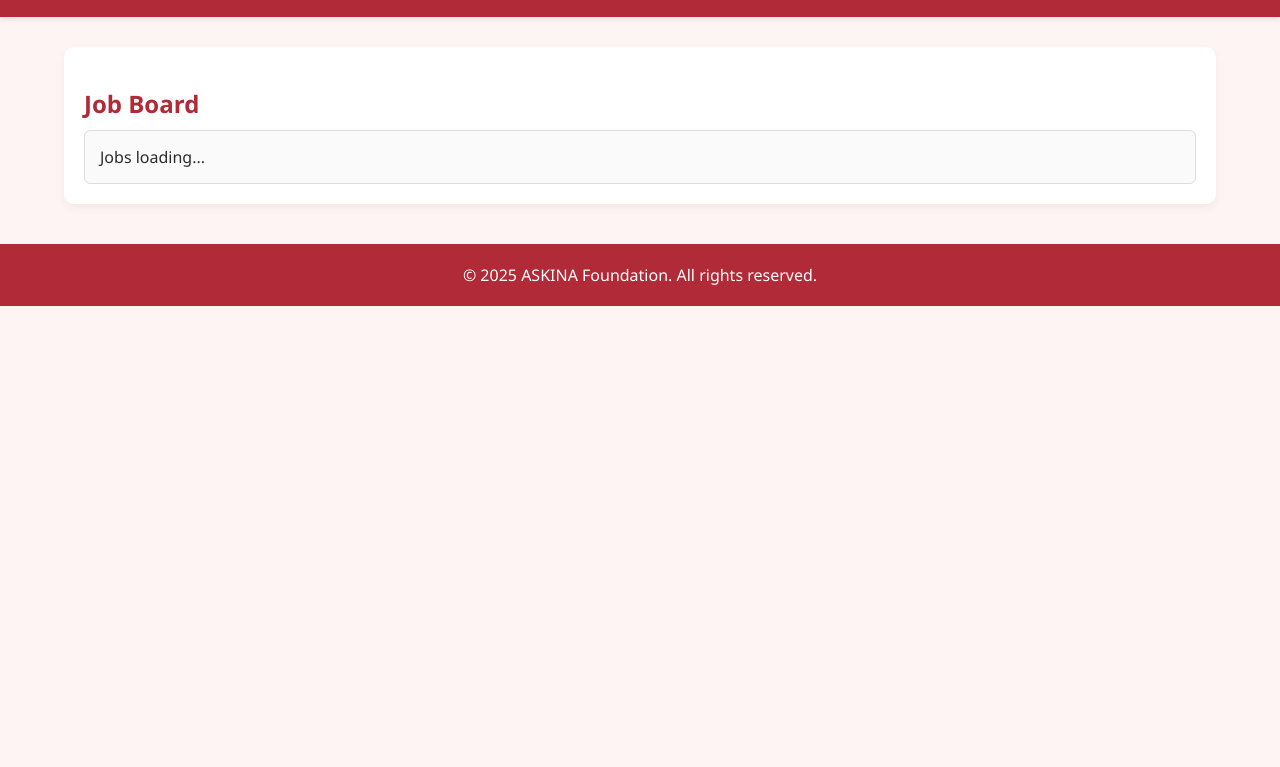
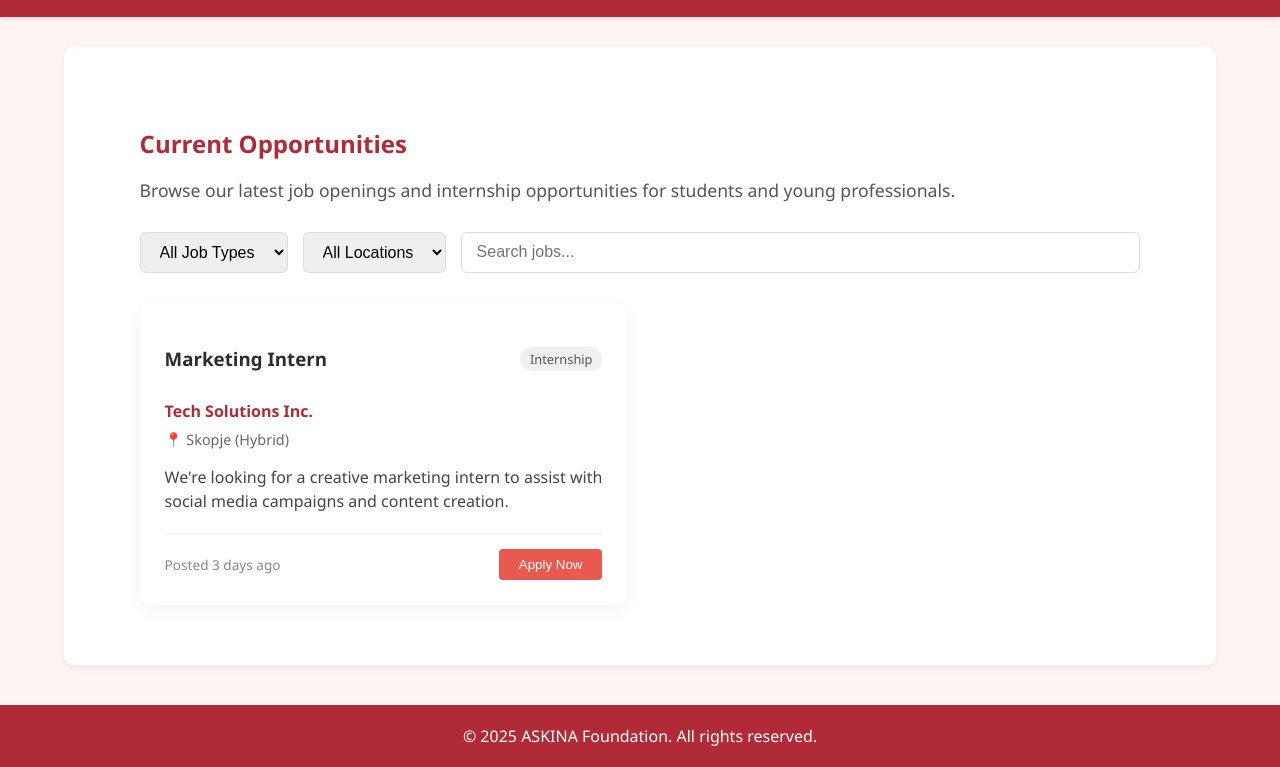
Before and after one commit to mnikolov-code/askina, a website: page index.html in a window 1280 px wide. Both pictures are taken after a click on the link "Job Board". Shown: the part 127-894 px from the top of the page. Before the commit the page ends 800 px from the top, so only its background shows below. Drawn offline with Linux system fonts and the light colour scheme; no server answers.

Commit message:
Add files via upload

```diff
--- a/index.html
+++ b/index.html
@@ -139,17 +139,116 @@
     .submit-btn:hover, .cta-button:hover {
       background-color: #d7493f;
     }
+    .section-container {
+      width: 90%;
+      max-width: 1200px;
+      margin: 0 auto;
+      padding: 40px 0;
+    }
+
+    .section-intro {
+      color: #555;
+      margin-bottom: 30px;
+      font-size: 1.1rem;
+    }
+
     .job-filters {
       display: flex;
-      gap: 10px;
+      gap: 15px;
+      margin-bottom: 30px;
       flex-wrap: wrap;
+    }
+
+    .filter-select, .search-input {
+      padding: 10px 15px;
+      border: 1px solid #ddd;
+      border-radius: 6px;
+      font-size: 1rem;
+    }
+
+    .search-input {
+      flex: 1;
+      min-width: 250px;
+    }
+
+    .jobs-grid {
+      display: grid;
+      grid-template-columns: repeat(auto-fill, minmax(350px, 1fr));
+      gap: 25px;
+    }
+
+    .job-card {
+      background: white;
+      border-radius: 8px;
+      padding: 25px;
+      box-shadow: 0 5px 15px rgba(0,0,0,0.05);
+      transition: transform 0.3s ease, box-shadow 0.3s ease;
+    }
+
+    .job-card:hover {
+      transform: translateY(-5px);
+      box-shadow: 0 10px 25px rgba(0,0,0,0.1);
+    }
+
+    .job-header {
+      display: flex;
+      justify-content: space-between;
+      align-items: center;
+      margin-bottom: 10px;
+    }
+
+    .job-type {
+      background: #f0f0f0;
+      padding: 3px 10px;
+      border-radius: 12px;
+      font-size: 0.8rem;
+      color: #555;
+    }
+
+    .job-company {
+      font-weight: 600;
+      color: var(--primary);
+      margin-bottom: 8px;
+    }
+
+    .job-location {
+      color: #666;
       margin-bottom: 15px;
+      font-size: 0.9rem;
     }
-    .job-card {
-      background-color: #fafafa;
-      border: 1px solid #ddd;
-      padding: 15px;
-      border-radius: 6px;
+
+    .job-description {
+      margin-bottom: 20px;
+      color: #444;
+      line-height: 1.5;
+    }
+
+    .job-footer {
+      display: flex;
+      justify-content: space-between;
+      align-items: center;
+      margin-top: 15px;
+      padding-top: 15px;
+      border-top: 1px solid #eee;
+    }
+
+    .job-posted {
+      color: #888;
+      font-size: 0.85rem;
+    }
+
+    .apply-btn {
+      background: var(--accent);
+      color: white;
+      border: none;
+      padding: 8px 20px;
+      border-radius: 4px;
+      cursor: pointer;
+      transition: background 0.3s;
+    }
+
+    .apply-btn:hover {
+      background: #d7493f;
     }
     @media screen and (max-width: 768px) {
 
@@ -202,19 +301,33 @@ section.active.fade {
 
   <main>
     <section id="home" class="hero-section active">
-
+      <div class="hero-container">
         <div class="hero-content">
-    <h1>Creating Opportunities for Youth</h1>
+          <h1>Empowering Youth Through Opportunity</h1>
           <p class="hero-text">
-      ASKINA Foundation connects underprivileged students with job opportunities, scholarships, and safe housing through partnerships with local businesses and organizations.
+            ASKINA Foundation bridges the gap between potential and opportunity by connecting underprivileged students with meaningful employment, educational scholarships, and safe housing solutions.
           </p>
+          <div class="impact-stats">
+            <div class="stat-item">
+              <div class="stat-number">1,200+</div>
+              <div class="stat-label">Students Helped</div>
+            </div>
+            <div class="stat-item">
+              <div class="stat-number">85%</div>
+              <div class="stat-label">Employment Rate</div>
+            </div>
+            <div class="stat-item">
+              <div class="stat-number">50+</div>
+              <div class="stat-label">Partner Companies</div>
+            </div>
+          </div>
           <div class="hero-cta">
-      <button onclick="showSection('jobs')" class="cta-btn">Find Jobs</button>
-      <button onclick="showSection('donate')" class="cta-btn secondary">Support Us</button>
+            <button onclick="showSection('jobs')" class="cta-btn">Explore Opportunities</button>
+            <button onclick="showSection('donate')" class="cta-btn secondary">Make an Impact</button>
           </div>
-	<BR>
+        </div>
         <div class="hero-image">
-    <img src="https://www.graduateprogram.org/wp-content/uploads/2025/03/Mar-5-Should-Students-Have-Homework_web-1024x683.jpg" alt="Students learning and working">
+          <img src="https://images.unsplash.com/photo-1523050854058-8df90110c9f1?ixlib=rb-4.0.3&ixid=M3wxMjA3fDB8MHxwaG90by1wYWdlfHx8fGVufDB8fHx8fA%3D%3D&auto=format&fit=crop&w=1470&q=80" alt="Students collaborating">
         </div>
       </div>
     </section>
@@ -238,7 +351,47 @@ This is not charity. This is justice. And we are committed to making it real, on
   </div>
 </div>
 We turn ideas into action, transforming lives and creating brighter futures.</p></section></B>
-    <section id="jobs"><h2>Job Board</h2><div class="job-card">Jobs loading...</div></section>
+    <section id="jobs">
+      <div class="section-container">
+        <h2>Current Opportunities</h2>
+        <p class="section-intro">Browse our latest job openings and internship opportunities for students and young professionals.</p>
+
+        <div class="job-filters">
+          <select class="filter-select">
+            <option>All Job Types</option>
+            <option>Full-time</option>
+            <option>Part-time</option>
+            <option>Internship</option>
+          </select>
+          <select class="filter-select">
+            <option>All Locations</option>
+            <option>Skopje</option>
+            <option>Remote</option>
+            <option>Other</option>
+          </select>
+          <input type="text" class="search-input" placeholder="Search jobs...">
+        </div>
+
+        <div class="jobs-grid">
+          <div class="job-card">
+            <div class="job-header">
+              <h3>Marketing Intern</h3>
+              <span class="job-type">Internship</span>
+            </div>
+            <div class="job-company">Tech Solutions Inc.</div>
+            <div class="job-location">📍 Skopje (Hybrid)</div>
+            <div class="job-description">
+              <p>We're looking for a creative marketing intern to assist with social media campaigns and content creation.</p>
+            </div>
+            <div class="job-footer">
+              <div class="job-posted">Posted 3 days ago</div>
+              <button class="apply-btn">Apply Now</button>
+            </div>
+          </div>
+          <!-- More job cards would be loaded here -->
+        </div>
+      </div>
+    </section>
     <section id="post-job">
   <h2>Post a Job Opportunity</h2>
   <form id="job-post-form">
```
Lines whose indentation alone changed are shown as unchanged.
